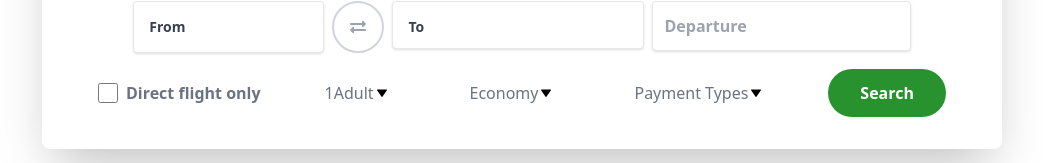
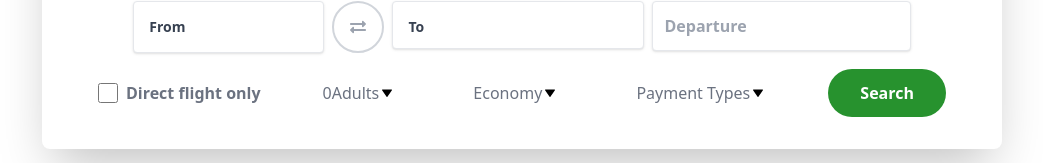
Before and after one commit to rajibrahman74/flight-booking-task, a React (Vite) app: page / in a window 1280 px wide. Shown: the part 199-362 px from the top of the page, without its empty margins (118-1161 px from the left). Built offline with nearby package versions, Linux system fonts and the light colour scheme.

Commit message:
all types of passenger can be selected

```diff
--- a/src/SharedComponents/AllDropdowns/Dropdowns/PersonTypes.jsx
+++ b/src/SharedComponents/AllDropdowns/Dropdowns/PersonTypes.jsx
@@ -6,10 +6,13 @@ import { PiPerson } from "react-icons/pi";
 
 const PersonTypes = () => {
   const [isOpen, setIsOpen] = useState(false);
-  const [selectedOption, setSelectedOption] = useState({
-    text: "Adult",
-    count: 1,
-  });
+  const [addPassanger, setAddPassanger] = useState(false)
+  const [selectedOption, setSelectedOption] = useState([
+    {
+      text: "Adult",
+      count: 1,
+    }
+  ]);
   const [options, setOptions] = useState([
     {
       text: "Adults",
@@ -58,6 +61,25 @@ const PersonTypes = () => {
     e.stopPropagation();
   };
 
+
+ // updating the different types of passenger
+  const handlePeopleCount = (people) =>{
+    let newOptions = [...options]
+
+    newOptions.map((option)=>{
+       if(option.text === people){
+          option.count + 1
+       }
+    })
+    setAddPassanger(true)
+    setOptions(newOptions)
+  }
+
+
+  const getAllCustomer = () =>{
+    console.log(options)
+  }
+
   return (
     <div className="relative inline-block text-left">
       <div>
@@ -66,7 +88,15 @@ const PersonTypes = () => {
           className="inline-flex items-center justify-center w-full rounded-md px-4 py-2 bg-white text-md font-medium text-gray-500 hover:bg-gray-200 focus:outline-none"
           onClick={handleToggle}
         >
-          {selectedOption.count} <span>{selectedOption.text}</span>
+          {/* {options[0].count} <span>{options[0].text}</span> */}
+          {addPassanger ? options.map((option, idx)=>{
+            return (
+              <div key={idx} className="mr-2">
+                <span>{option.count !== 0 ? option.text : null}</span>
+                {option.count !== 0 ? option.count : null}
+              </div>
+            )
+          }) : <>{options[0].count} <span>{options[0].text}</span></>}
           <BiSolidDownArrow className="w-4 h-3 text-black" />
         </button>
       </div>
@@ -101,6 +131,7 @@ const PersonTypes = () => {
                     onClick={(e) => {
                       handleDecrement(index);
                       handlePlusMinusClick(e);
+                      handlePeopleCount(option.text)
                     }}
                   >
                     <AiOutlineMinus size={16} />
@@ -116,6 +147,7 @@ const PersonTypes = () => {
                     onClick={(e) => {
                       handleIncrement(index);
                       handlePlusMinusClick(e);
+                      handlePeopleCount(option.text, 'plus')
                     }}
                   >
                     <AiOutlinePlus size={16} />
@@ -127,6 +159,7 @@ const PersonTypes = () => {
             <button
               type="button"
               className="text-[#47b610] font-semibold flex ms-auto me-4"
+              onClick={getAllCustomer}
             >
               Apply
             </button>
```
